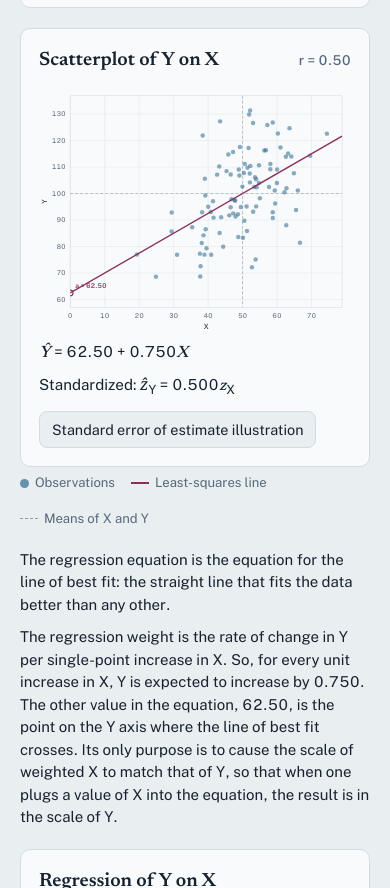
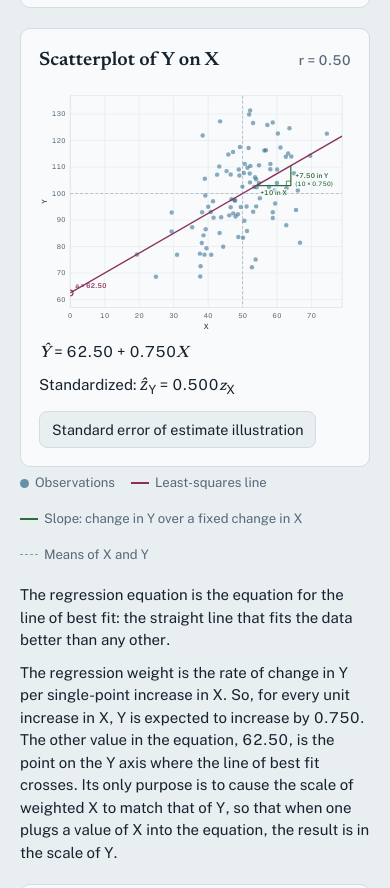
Before and after one commit to cortina16-oss/association-explorer, a plain HTML site: page index.html in a window 390 px wide. Shown: the part 1115-2003 px from the top of the page. Drawn offline with nearby package versions, Linux system fonts and the light colour scheme.

Commit message:
Add slope triangle showing rise over a fixed run of X
Co-Authored-By: Claude Opus 5.5 <noreply@anthropic.com>
Claude-Session: https://claude.ai/code/session_0193TSMqV9bQ5X1a5vBnruwh

```diff
--- a/index.html
+++ b/index.html
@@ -10,7 +10,7 @@
 <style>
 :root{
   --bg:#E9EEF1; --panel:#F8FAFB; --ink:#16222E; --muted:#56687A; --rule:#D3DCE3;
-  --point:#2E6A8E; --fit:#8A2F5B; --err:#C2601A; --band:rgba(138,47,91,.10); --meanline:#8C9BA8; --accent:#2E6A8E; --grid:#E1E7EC;
+  --point:#2E6A8E; --fit:#8A2F5B; --err:#C2601A; --slope:#2F6B3A; --band:rgba(138,47,91,.10); --meanline:#8C9BA8; --accent:#2E6A8E; --grid:#E1E7EC;
   box-sizing:border-box;
   padding-top:env(safe-area-inset-top,0px); padding-bottom:env(safe-area-inset-bottom,0px);
   color-scheme:light;
@@ -18,13 +18,13 @@
 @media (prefers-color-scheme: dark){
   :root:not([data-theme="light"]){
     --bg:#11181E; --panel:#19232B; --ink:#E2E9EE; --muted:#93A4B2; --rule:#2B3843;
-    --point:#6DB0D4; --fit:#E27DAB; --err:#F0A060; --band:rgba(226,125,171,.14); --meanline:#5E6E7B; --accent:#6DB0D4; --grid:#222E37;
+    --point:#6DB0D4; --fit:#E27DAB; --err:#F0A060; --slope:#7CC98A; --band:rgba(226,125,171,.14); --meanline:#5E6E7B; --accent:#6DB0D4; --grid:#222E37;
     color-scheme:dark;
   }
 }
 :root[data-theme="dark"]{
   --bg:#11181E; --panel:#19232B; --ink:#E2E9EE; --muted:#93A4B2; --rule:#2B3843;
-  --point:#6DB0D4; --fit:#E27DAB; --err:#F0A060; --band:rgba(226,125,171,.14); --meanline:#5E6E7B; --accent:#6DB0D4; --grid:#222E37;
+  --point:#6DB0D4; --fit:#E27DAB; --err:#F0A060; --slope:#7CC98A; --band:rgba(226,125,171,.14); --meanline:#5E6E7B; --accent:#6DB0D4; --grid:#222E37;
   color-scheme:dark;
 }
 *,*::before,*::after{box-sizing:inherit}
@@ -79,6 +79,7 @@ svg text{font-family:"Public Sans",system-ui,sans-serif;fill:var(--muted);font-s
 .see li{margin:0 0 10px}
 .see .math{font-family:"Newsreader",Georgia,serif;font-size:1.08em}
 .see table{margin-top:6px;font-size:.85rem}
+.sw.slope{border-top:2.2px solid var(--slope)}
 .sw.err{border-top:2px solid var(--err)}
 .bandsw{width:18px;height:10px;background:var(--band);border-top:1px dashed var(--fit);border-bottom:1px dashed var(--fit)}
 .legend .see-only[hidden]{display:none}
@@ -180,6 +181,7 @@ thead th{color:var(--muted);font-weight:500;border-bottom:1.5px solid var(--ink)
       <div class="legend">
         <span><i class="dot"></i>Observations</span>
         <span><i class="sw"></i>Least-squares line</span>
+        <span><i class="sw slope"></i>Slope: change in Y over a fixed change in X</span>
         <span><i class="sw mean"></i><span id="leg-mean">Means of X and Y</span></span>
         <span class="see-only" hidden><i class="sw err"></i>Errors (residuals), Y − Ŷ</span>
         <span class="see-only" hidden><i class="bandsw"></i>Ŷ ± 1 standard error of estimate</span>
@@ -316,12 +318,23 @@ thead th{color:var(--muted);font-weight:500;border-bottom:1.5px solid var(--ink)
      h+=`<text x="${ix+(right?9:-9)}" y="${iy+(fit.b>=0?-9:16)}" text-anchor="${right?"start":"end"}" style="fill:var(--fit);font-weight:600;paint-order:stroke;stroke:var(--panel);stroke-width:4px;stroke-linejoin:round">a = ${f(fit.a,dig(fit.a))}</text>`;}
     if(see&&see.hi!=null){const i=see.hi;h+=`<circle cx="${sx(x[i])}" cy="${sy(y[i])}" r="${rad+4}" fill="none" stroke="var(--err)" stroke-width="2"/>`;}
     h+=`<line x1="${sx(x0)}" y1="${sy(fit.a+fit.b*x0)}" x2="${sx(x1)}" y2="${sy(fit.a+fit.b*x1)}" stroke="var(--fit)" stroke-width="2.5"/>`;
+    // slope triangle: run of fit.run in X, rise of b*run in Y
+    const xa=fit.xs,xb=fit.xs+fit.run,ya=fit.a+fit.b*xa,yb=fit.a+fit.b*xb;
+    const Ax=sx(xa),Ay=sy(ya),Cx=sx(xb),Cy=sy(ya),By=sy(yb),up=By<Cy;
+    h+=`<polyline points="${Ax},${Ay} ${Cx},${Cy} ${Cx},${By}" fill="none" stroke="var(--slope)" stroke-width="2.2" stroke-linejoin="round"/>`;
+    if(Math.abs(By-Cy)>12){const q=8,dy=up?-q:q;h+=`<polyline points="${Cx-q},${Cy} ${Cx-q},${Cy+dy} ${Cx},${Cy+dy}" fill="none" stroke="var(--slope)" stroke-width="1.4"/>`;}
     h+=`</g>`;
+    const halo='paint-order:stroke;stroke:var(--panel);stroke-width:4px;stroke-linejoin:round;fill:var(--slope);font-weight:600';
+    const rise=fit.b*fit.run,sgn=v=>(v<0?"−":"+");
+    h+=`<text x="${(Ax+Cx)/2}" y="${up?Cy+17:Cy-8}" text-anchor="middle" style="${halo}">${sgn(1)}${f(fit.run,fit.run%1?1:0)} in ${xlab}</text>`;
+    h+=`<text x="${Cx+8}" y="${(Cy+By)/2+4}" text-anchor="start" style="${halo}">${sgn(rise)}${f(Math.abs(rise),Math.abs(rise)>=100?1:2)} in ${ylab}</text>`;
+    h+=`<text x="${Cx+8}" y="${(Cy+By)/2+19}" text-anchor="start" style="${halo};font-weight:500;font-size:11px">(${f(fit.run,fit.run%1?1:0)} × ${f(fit.b,Math.max(dig(fit.b),3))})</text>`;
     h+=`<text x="${m.l+pw/2}" y="${H-8}" text-anchor="middle" style="fill:var(--ink);font-size:13px">${xlab}</text>`;
     h+=`<text transform="translate(14 ${m.t+ph/2}) rotate(-90)" text-anchor="middle" style="fill:var(--ink);font-size:13px">${ylab}</text>`;
     svg.innerHTML=h;
   }
   function limits(v){let lo=Math.min(...v),hi=Math.max(...v);const pad=(hi-lo||1)*0.08;return[lo-pad,hi+pad];}
+  function niceRun(s){const m=Math.pow(10,Math.floor(Math.log10(s))),n=s/m;return(n<1.5?1:n<2.25?2:n<3.5?2.5:n<7.5?5:10)*m;}
   function xLimits(v){let [lo,hi]=limits(v);if(lo>0)lo=0;if(hi<0)hi=0;return[lo,hi];}
   function yLimits(v,a){let lo=Math.min(...v,a),hi=Math.max(...v,a);const pad=(hi-lo||1)*0.08;return[lo-pad,hi+pad];}
 
@@ -353,7 +366,7 @@ thead th{color:var(--muted);font-weight:500;border-bottom:1.5px solid var(--ink)
     $("raw").setAttribute("aria-label",`Scatterplot of ${state.xname.trim()||"X"} and ${state.yname.trim()||"Y"} with the fitted regression line`);
     const e=x.map((v,i)=>y[i]-(R.a+R.b*v)),e2=e.map(v=>v*v),SSE=e2.reduce((s,v)=>s+v,0);
     let hi=0;e.forEach((v,i)=>{if(Math.abs(v)>Math.abs(e[hi]))hi=i;});
-    draw($("raw"),x,y,{a:R.a,b:R.b},R.Mx,R.My,[...xLimits(x),...yLimits(y,R.a)],XN,YN,state.see?{s:R.s,hi}:null);
+    draw($("raw"),x,y,{a:R.a,b:R.b,run:niceRun(R.Sx),xs:R.Mx+0.4*niceRun(R.Sx)},R.Mx,R.My,[...xLimits(x),...yLimits(y,R.a)],XN,YN,state.see?{s:R.s,hi}:null);
     document.querySelectorAll(".see-only").forEach(el=>el.hidden=!state.see);
     if(state.see)renderSEE(x,y,e,e2,SSE,hi,R,XN,YN);
 
```
